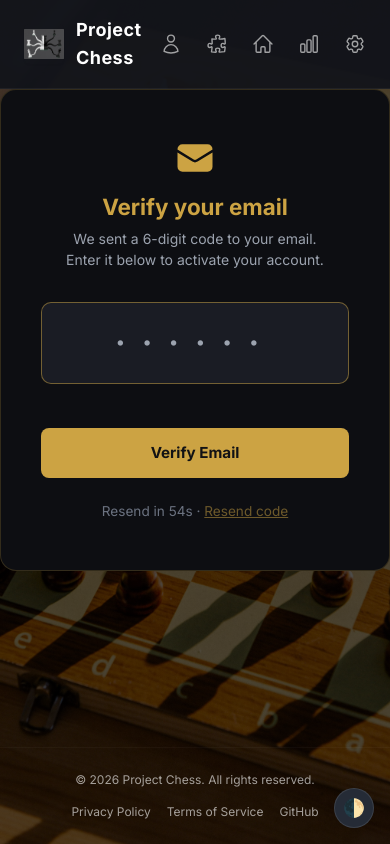
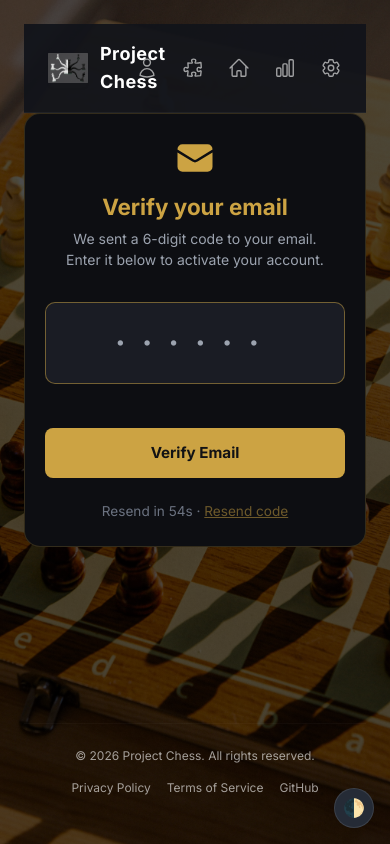
Before and after one commit to sabinramtel/Chess, a Flask app: page /verify-email in a window 390 px wide. Run offline with Flask 3, Linux system fonts and the light colour scheme; a user stored in the database is signed in; some libraries are stand-ins or nearby versions.

Commit message:
Make verify OTP page responsive with safe padding on mobile

```diff
--- a/app/templates/verify_otp.html
+++ b/app/templates/verify_otp.html
@@ -9,6 +9,7 @@
         align-items: center;
         justify-content: center;
         min-height: 100vh;
+        padding: 1.5rem;
         background: linear-gradient(rgba(0,0,0,0.7), rgba(0,0,0,0.7)), url('/static/images/chess-board.jpg') center/cover no-repeat fixed;
     }
 
@@ -16,7 +17,7 @@
         background: #0d0e12;
         border: 1px solid rgba(204, 163, 67, 0.2);
         border-radius: 16px;
-        padding: 48px 40px;
+        padding: clamp(1.5rem, 5vw, 48px) clamp(1.25rem, 5vw, 40px);
         width: 100%;
         max-width: 420px;
     }
```
